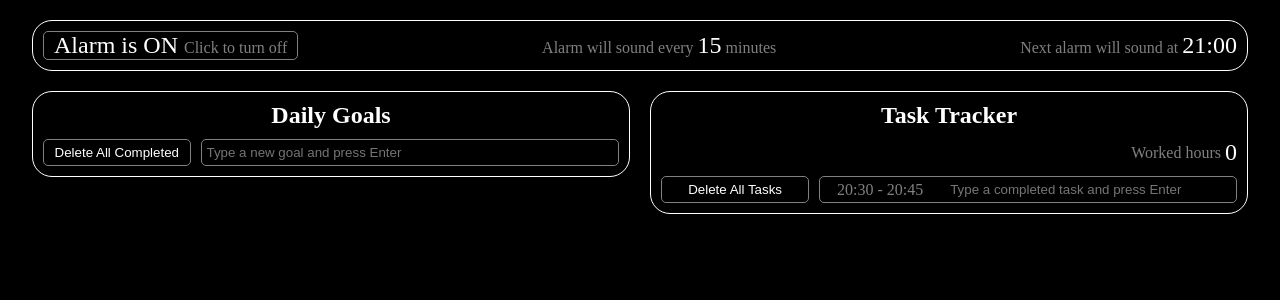
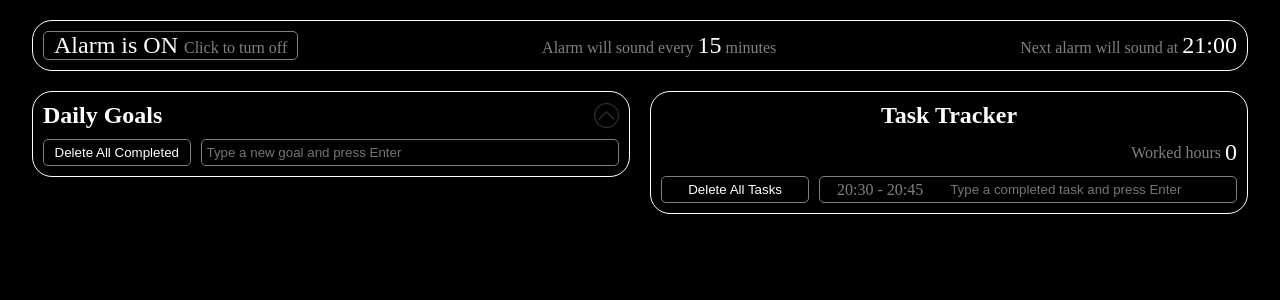
Before and after one commit to danifromecuador/plannywise_draft, a React (Vite) app: page / in a window 1280 px wide. Shown: the top 300 px of the page. Built offline with nearby package versions, Linux system fonts and the light colour scheme.

Commit message:
Add progress indicator and Spread/Hide button on Goals component

```diff
--- a/src/todo/Todo.css
+++ b/src/todo/Todo.css
@@ -11,10 +11,39 @@
   row-gap: 10px;
 }
 
-.todo h1 {
-  text-align: center;
+.todo .header {
+  display: flex;
+  justify-content: space-between;
+  align-items: center;
+}
+
+.todo-completed {
+  color: gray;
+}
+
+.todo-completed-number, .todo h1 {
+  color: white;
   font-size: 1.5rem;
 }
+
+.todo-collapse-up, .todo-collapse-down {
+  width: 25px;
+  height: 25px;
+  background-size: contain;
+  cursor: pointer;
+}
+
+.todo-collapse-up {
+  background-image: url('../main/assets/arrow_up.png');
+}
+
+.todo-collapse-down {
+  background-image: url('../main/assets/arrow_down.png');
+}
+
+
+
+
 
 .todo ul,
 .todo li {
--- a/src/todo/Todo.jsx
+++ b/src/todo/Todo.jsx
@@ -7,6 +7,10 @@ import './Todo.css'
 export const Todo = () => {
   const todoStore = TodoStore()
   const [input, setInput] = useState("")
+  const [collapseClass, setCollapseClass] = useState("")
+  const [hide1, setHide1] = useState("")
+  const [hide2, setHide2] = useState("hide")
+
   const handleEnterKey = (e) => {
     if (e.key === "Enter" && input && input[0] !== " ") {
       todoStore.addTodo(input)
@@ -19,14 +23,35 @@ export const Todo = () => {
     localStorage.setItem("dones", JSON.stringify(todoStore.dones))
   }, [todoStore])
 
+  const calculateCompletedPercentage = () => Math.floor((todoStore.dones.length / (todoStore.todos.length + todoStore.dones.length)) * 100)
+
+  const collapse = () => {
+    if (collapseClass === "") {
+      setCollapseClass("hide")
+      setHide1("hide")
+      setHide2("")
+    }
+    else {
+      setCollapseClass("")
+      setHide1("")
+      setHide2("hide")
+    }
+  }
+
   return (
     <div className="todo">
-      <h1>Daily Goals</h1>
-      <ul className={todoStore.todos.length === 0 && todoStore.dones.length === 0 ? "hide" : ""}>
+      <div className="header">
+        <span className={isNaN(calculateCompletedPercentage()) ? "hide" : "todo-completed"}>Completed: <span className='todo-completed-number'>{calculateCompletedPercentage()}%</span></span>
+        <h1>Daily Goals</h1>
+        {/* <div className='todo-collapse-up' onClick={collapse}></div> */}
+        <div className={`todo-collapse-up ${hide1}`} onClick={collapse}></div>
+        <div className={`todo-collapse-down ${hide2}`}  onClick={collapse}></div>
+      </div>
+      <ul className={` ${collapseClass} ${todoStore.todos.length === 0 && todoStore.dones.length === 0 ? "hide" : ""}`}>
         {todoStore.todos.map((t) => (<li key={t.index} className='todo-todo' onClick={() => todoStore.markAsDone(t)}>{t.text} </li>))}
         {todoStore.dones.map((d) => (<li key={d.index} className='todo-done' onClick={() => todoStore.markAsUnDone(d)}>{d.text}</li>))}
       </ul>
-      <div className="button-and-input">
+      <div className={collapseClass === "" ? "button-and-input" : "hide"}>
         <button onClick={() => todoStore.deleteAllCompleted()}>
           Delete All Completed
         </button>
@@ -38,6 +63,6 @@ export const Todo = () => {
           onKeyDown={(e) => handleEnterKey(e)}
         />
       </div>
-    </div>
+    </div >
   )
 }
```
Also changed, not shown: src/main/assets/arrow_down.png (added), src/main/assets/arrow_up.png (added).
